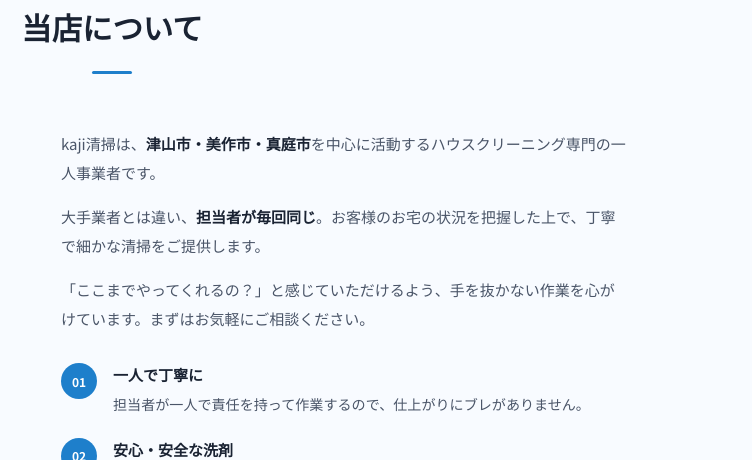
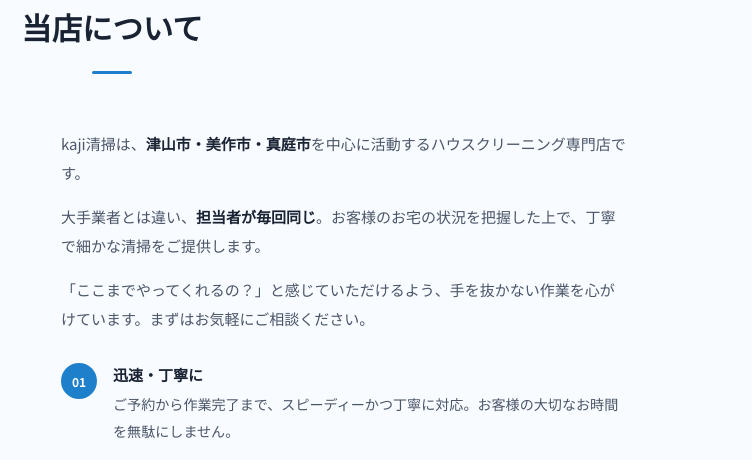
Before and after one commit to ihm5216/kaji-cleaning, a website: page public/index.html in a window 1280 px wide. Shown: the part 1434-1894 px from the top of the page, 528-1280 px from the left. Drawn offline with Linux system fonts and the light colour scheme; no server answers.

Commit message:
当店について：一人事業者の記載削除・01を迅速丁寧に変更

```diff
--- a/public/index.html
+++ b/public/index.html
@@ -96,15 +96,15 @@
           <img src="images/staff.png" alt="スタッフ写真" class="about-staff-img">
         </div>
         <div class="about-text">
-          <p>kaji清掃は、<strong>津山市・美作市・真庭市</strong>を中心に活動するハウスクリーニング専門の一人事業者です。</p>
+          <p>kaji清掃は、<strong>津山市・美作市・真庭市</strong>を中心に活動するハウスクリーニング専門店です。</p>
           <p>大手業者とは違い、<strong>担当者が毎回同じ</strong>。お客様のお宅の状況を把握した上で、丁寧で細かな清掃をご提供します。</p>
           <p>「ここまでやってくれるの？」と感じていただけるよう、手を抜かない作業を心がけています。まずはお気軽にご相談ください。</p>
           <div class="about-points">
             <div class="about-point">
               <span class="point-icon">01</span>
               <div>
-                <strong>一人で丁寧に</strong>
-                <p>担当者が一人で責任を持って作業するので、仕上がりにブレがありません。</p>
+                <strong>迅速・丁寧に</strong>
+                <p>ご予約から作業完了まで、スピーディーかつ丁寧に対応。お客様の大切なお時間を無駄にしません。</p>
               </div>
             </div>
             <div class="about-point">
```
